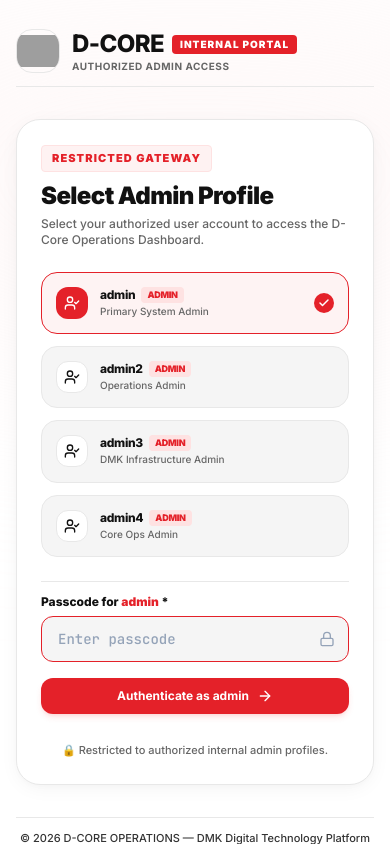
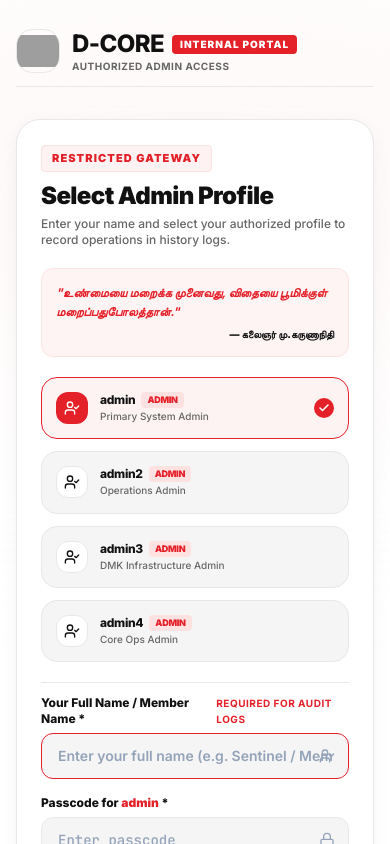
Before and after one commit to Harish-kumar04/D-Core-Operations, a React (Vite) app: page / in a window 390 px wide. Shown: the top 844 px of the page. Built offline with nearby package versions, Linux system fonts and the light colour scheme; no server answers; grey boxes are pictures that could not be loaded.

Commit message:
feat: Add mandatory team member name entry for history audit logging & add Kalaignar quote to login page

```diff
--- a/src/components/common/InternalAuthWall.jsx
+++ b/src/components/common/InternalAuthWall.jsx
@@ -40,6 +40,7 @@ export const AUTHORIZED_USERS = [
 export const InternalAuthWall = () => {
   const { loginUserSession } = useApp();
   const [selectedUser, setSelectedUser] = useState(AUTHORIZED_USERS[0]);
+  const [memberName, setMemberName] = useState('');
   const [passcode, setPasscode] = useState('');
   const [error, setError] = useState('');
 
@@ -47,14 +48,19 @@ export const InternalAuthWall = () => {
     e.preventDefault();
     setError('');
 
+    if (!memberName.trim()) {
+      setError('Your name is required to enter the portal and record history audit logs.');
+      return;
+    }
+
     if (!passcode.trim()) {
       setError('Please enter your authorized passcode.');
       return;
     }
 
-    const res = loginUserSession(selectedUser.name, passcode);
+    const res = loginUserSession(selectedUser.name, passcode, memberName);
     if (!res.success) {
-      setError(`Incorrect passcode for ${selectedUser.name}.`);
+      setError(res.error || `Incorrect passcode for ${selectedUser.name}.`);
     }
   };
 
@@ -95,8 +101,8 @@ export const InternalAuthWall = () => {
       <div className="max-w-5xl w-full mx-auto z-10 my-auto py-8">
         <div className="grid grid-cols-1 lg:grid-cols-12 bg-white rounded-3xl border border-[#E8E8E8] shadow-card overflow-hidden">
 
-          {/* Left Column: Visual Showcase using Cloudinary Asset */}
-          <div className="lg:col-span-5 relative bg-[#111111] p-8 text-white flex flex-col justify-between hidden md:flex min-h-[480px]">
+          {/* Left Column: Visual Showcase using Cloudinary Asset & Kalaignar Quote */}
+          <div className="lg:col-span-5 relative bg-[#111111] p-8 text-white flex flex-col justify-between hidden md:flex min-h-[500px]">
             <div className="absolute inset-0 z-0 opacity-40">
               <img
                 src="https://res.cloudinary.com/dikaxqooz/image/upload/v1790526461/4_bjljdl.webp"
@@ -117,19 +123,29 @@ export const InternalAuthWall = () => {
               </h3>
             </div>
 
-            <div className="relative z-10 space-y-3 pt-6 border-t border-white/10">
+            <div className="relative z-10 space-y-4 pt-6 border-t border-white/10">
+              {/* Integrated Kalaignar Quote */}
+              <div className="p-4 rounded-2xl bg-white/10 backdrop-blur-md border border-white/20 text-white space-y-1.5">
+                <p className="text-xs sm:text-sm font-bold italic text-red-100 leading-relaxed font-tamil">
+                  "உண்மையை மறைக்க முனைவது, விதையை பூமிக்குள் மறைப்பதுபோலத்தான்."
+                </p>
+                <p className="text-[11px] font-extrabold text-white text-right font-tamil">
+                  — கலைஞர் மு.கருணாநிதி
+                </p>
+              </div>
+
               <p className="text-xs text-slate-300 font-medium leading-relaxed">
                 Centralized management for digital archives, platform infrastructure, current works, and workflow queues.
               </p>
               <div className="flex items-center gap-2 text-[11px] font-mono text-red-400 font-bold">
                 <span className="w-2 h-2 rounded-full bg-[#E42129] animate-pulse"></span>
-                <span>Protected Access Gateway</span>
+                <span>Audit Log Identity Gateway</span>
               </div>
             </div>
           </div>
 
           {/* Right Column: Authentication Card Form */}
-          <div className="lg:col-span-7 p-6 sm:p-10 space-y-6 flex flex-col justify-center">
+          <div className="lg:col-span-7 p-6 sm:p-10 space-y-5 flex flex-col justify-center">
 
             {/* Header */}
             <div className="space-y-1">
@@ -140,7 +156,17 @@ export const InternalAuthWall = () => {
                 Select Admin Profile
               </h2>
               <p className="text-xs text-[#666666] font-medium">
-                Select your authorized user account to access the D-Core Operations Dashboard.
+                Enter your name and select your authorized profile to record operations in history logs.
+              </p>
+            </div>
+
+            {/* Tamil Quote Card Banner on Form Side */}
+            <div className="p-3.5 rounded-xl bg-red-50/80 border border-red-100 text-[#111111] space-y-1">
+              <p className="text-xs font-bold text-[#E42129] italic leading-relaxed font-tamil">
+                "உண்மையை மறைக்க முனைவது, விதையை பூமிக்குள் மறைப்பதுபோலத்தான்."
+              </p>
+              <p className="text-[10px] font-black text-[#111111] text-right font-tamil">
+                — கலைஞர் மு.கருணாநிதி
               </p>
             </div>
 
@@ -154,7 +180,6 @@ export const InternalAuthWall = () => {
                     key={usr.id}
                     onClick={() => {
                       setSelectedUser(usr);
-                      setPasscode('');
                       setError('');
                     }}
                     className={`p-3.5 rounded-2xl border transition-all duration-200 cursor-pointer flex items-center justify-between group ${
@@ -190,7 +215,7 @@ export const InternalAuthWall = () => {
               })}
             </div>
 
-            {/* Passcode Form (NO HINTS) */}
+            {/* Form Inputs (Mandatory Name + Passcode) */}
             <form onSubmit={handleSubmit} className="space-y-4 text-xs font-medium pt-3 border-t border-[#E8E8E8]">
               {error && (
                 <div className="p-3.5 rounded-xl bg-red-50 border border-red-200 text-[#E42129] font-bold flex items-center gap-2">
@@ -199,6 +224,27 @@ export const InternalAuthWall = () => {
                 </div>
               )}
 
+              {/* Mandatory Member Name Field */}
+              <div>
+                <label className="block text-[#111111] font-extrabold mb-1.5 text-xs flex items-center justify-between">
+                  <span>Your Full Name / Member Name *</span>
+                  <span className="text-[10px] text-[#E42129] font-bold uppercase tracking-wider">Required for Audit Logs</span>
+                </label>
+                <div className="relative">
+                  <input
+                    type="text"
+                    required
+                    placeholder="Enter your full name (e.g. Sentinel / Member Name)"
+                    value={memberName}
+                    onChange={(e) => setMemberName(e.target.value)}
+                    className="w-full px-4 py-3 bg-[#F5F5F5] border border-[#E8E8E8] rounded-xl focus:outline-none focus:border-[#E42129] text-sm font-semibold text-[#111111] transition-all placeholder-slate-400"
+                    autoFocus
+                  />
+                  <UserCheck className="w-4 h-4 text-slate-400 absolute right-3.5 top-1/2 -translate-y-1/2 pointer-events-none" />
+                </div>
+              </div>
+
+              {/* Passcode Field */}
               <div>
                 <label className="block text-[#111111] font-extrabold mb-1.5 text-xs">
                   Passcode for <span className="text-[#E42129] font-black">{selectedUser.name}</span> *
@@ -207,11 +253,10 @@ export const InternalAuthWall = () => {
                   <input
                     type="password"
                     required
-                    placeholder={`Enter passcode`}
+                    placeholder="Enter passcode"
                     value={passcode}
                     onChange={(e) => setPasscode(e.target.value)}
                     className="w-full px-4 py-3 bg-[#F5F5F5] border border-[#E8E8E8] rounded-xl focus:outline-none focus:border-[#E42129] text-sm font-mono text-[#111111] transition-all placeholder-slate-400"
-                    autoFocus
                   />
                   <Lock className="w-4 h-4 text-slate-400 absolute right-3.5 top-1/2 -translate-y-1/2 pointer-events-none" />
                 </div>
@@ -221,13 +266,13 @@ export const InternalAuthWall = () => {
                 type="submit"
                 className="btn-primary w-full py-3.5"
               >
-                <span>Authenticate as {selectedUser.name}</span>
+                <span>Authenticate & Enter Portal</span>
                 <ArrowRight className="w-4 h-4" />
               </button>
             </form>
 
             <p className="text-[11px] text-[#666666] font-medium text-center pt-1">
-              🔒 Restricted to authorized internal admin profiles.
+              🔒 Identity verification enabled — All actions are logged into history.
             </p>
 
           </div>
--- a/src/context/AppContext.jsx
+++ b/src/context/AppContext.jsx
@@ -87,11 +87,16 @@ export const AppProvider = ({ children }) => {
   };
 
   // --- INTERNAL AUTH WALL LOGIN (FOR 4 AUTHORIZED ADMIN USERS) ---
-  const loginUserSession = (name, passcode) => {
-    const trimmedName = name.trim();
+  const loginUserSession = (profileName, passcode, memberName = '') => {
+    const trimmedProfile = profileName.trim();
     const cleanPass = passcode.trim();
+    const cleanMemberName = memberName.trim();
 
-    // Passcode mapping for the 4 users
+    if (!cleanMemberName) {
+      return { success: false, error: 'Your name is required to enter the application.' };
+    }
+
+    // Passcode mapping for the authorized users
     const userPasscodes = {
       'admin': 'admin@321',
       'admin2': 'admin!321',
@@ -99,22 +104,36 @@ export const AppProvider = ({ children }) => {
       'admin4': 'admin@dcore67'
     };
 
-    const expectedPasscode = userPasscodes[trimmedName];
+    const expectedPasscode = userPasscodes[trimmedProfile];
     if (expectedPasscode && cleanPass === expectedPasscode) {
-      const session = { isAuthenticated: true, userName: trimmedName, userRole: 'ADMIN' };
+      const displayName = `${cleanMemberName} (${trimmedProfile})`;
+      const session = {
+        isAuthenticated: true,
+        userName: displayName,
+        memberName: cleanMemberName,
+        profileName: trimmedProfile,
+        userRole: 'ADMIN'
+      };
       setUserSession(session);
       setIsAdminLoggedIn(true);
-      setAdminName(trimmedName);
+      setAdminName(displayName);
       sessionStorage.setItem(SESSION_KEY, JSON.stringify(session));
       sessionStorage.removeItem('dcore_quote_popup_seen');
 
-      addHistoryLog('ADMIN_LOGIN', 'AUTH', 'session_01', 'Admin Session', `Admin '${trimmedName}' logged in with full edit access.`, trimmedName);
-      DataService.loginAdminApi(`${trimmedName}@dcore.ops`, cleanPass, trimmedName);
-      showToast(`Welcome Admin '${trimmedName}'! Full editing access unlocked.`);
+      addHistoryLog(
+        'PORTAL_LOGIN',
+        'AUTH',
+        `session_${Date.now()}`,
+        'User Access Audit',
+        `Team Member '${cleanMemberName}' entered D-Core Operations Portal under profile '${trimmedProfile}'.`,
+        displayName
+      );
+      DataService.loginAdminApi(`${trimmedProfile}@dcore.ops`, cleanPass, displayName);
+      showToast(`Welcome ${cleanMemberName}! Access granted under profile '${trimmedProfile}'.`);
       return { success: true };
     }
 
-    return { success: false, error: `Incorrect passcode for ${trimmedName}.` };
+    return { success: false, error: `Incorrect passcode for ${trimmedProfile}.` };
   };
 
   const logoutUserSession = () => {
@@ -172,9 +191,10 @@ export const AppProvider = ({ children }) => {
 
   // Helper to append history audit logs
   const addHistoryLog = (action, entityType, entityId, entityName, details, overrideAdminName = null) => {
+    const activeMember = userSession?.memberName || adminName || userSession?.userName || 'Admin Operator';
     const newLog = {
       id: `hist_${Date.now()}_${Math.floor(Math.random() * 1000)}`,
-      adminName: overrideAdminName || adminName || userSession.userName || 'Admin User',
+      adminName: overrideAdminName || activeMember,
       action,
       entityType,
       entityId,
```
